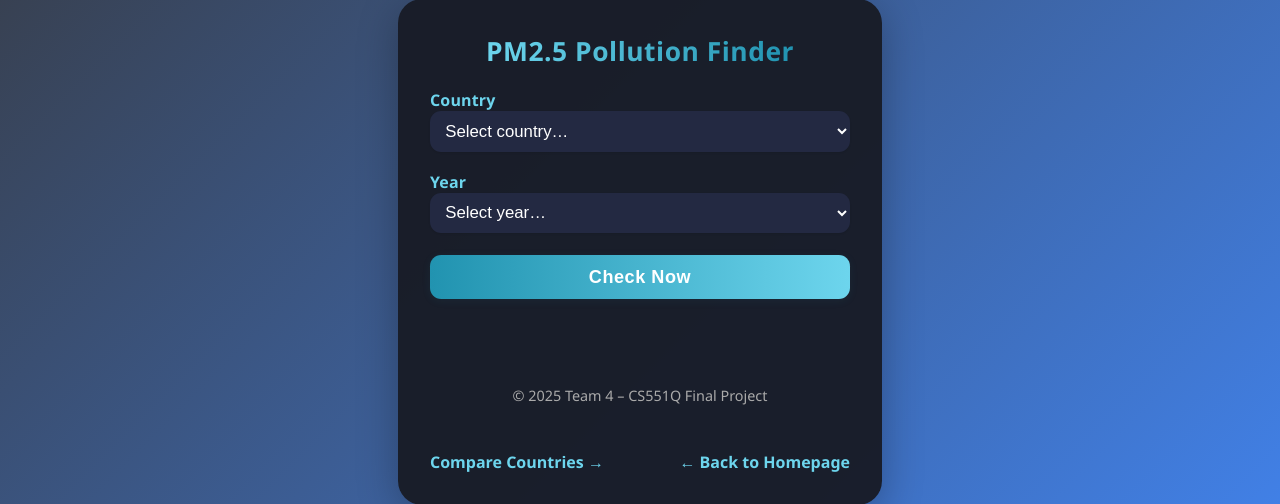
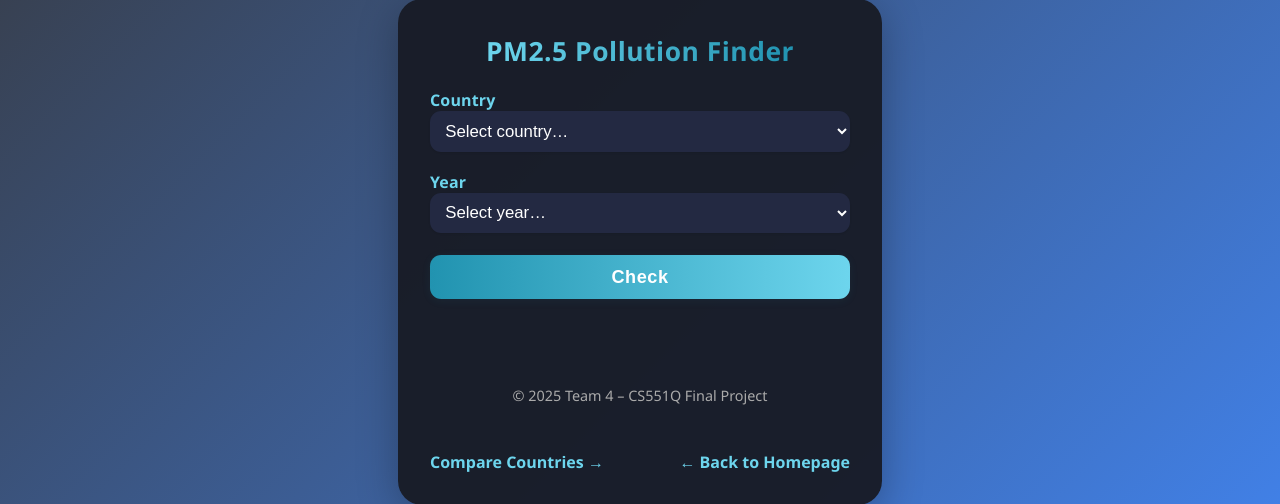
Before and after one commit to sita1013/Team_4_Deployment, a Django app: page /pm25/ in a window 1280 px wide. Shown: the part 172-676 px from the top of the page. Run offline with Django 5.2, Linux system fonts and the light colour scheme; data that the repository does not hold is empty.

Commit message:
adjusted htmls

```diff
--- a/countries/templates/countries/pm25_lookup.html
+++ b/countries/templates/countries/pm25_lookup.html
@@ -186,9 +186,8 @@
           {% endfor %}
         </select>
       </div>
-      <button type="submit">Check Now</button>
+      <button type="submit">Check</button>
     </form>
-
     {% if record %}
       <div class="pm-result">
         <h3>{{ record.country.name }} in {{ record.year }}</h3>
```
